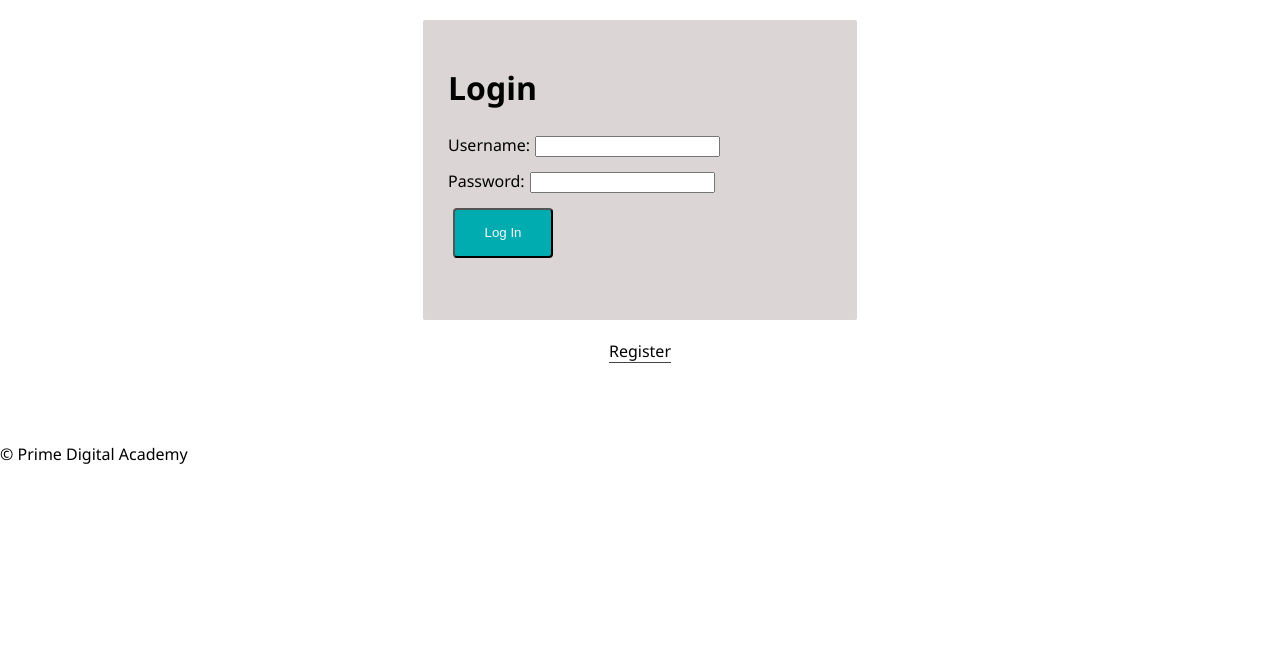
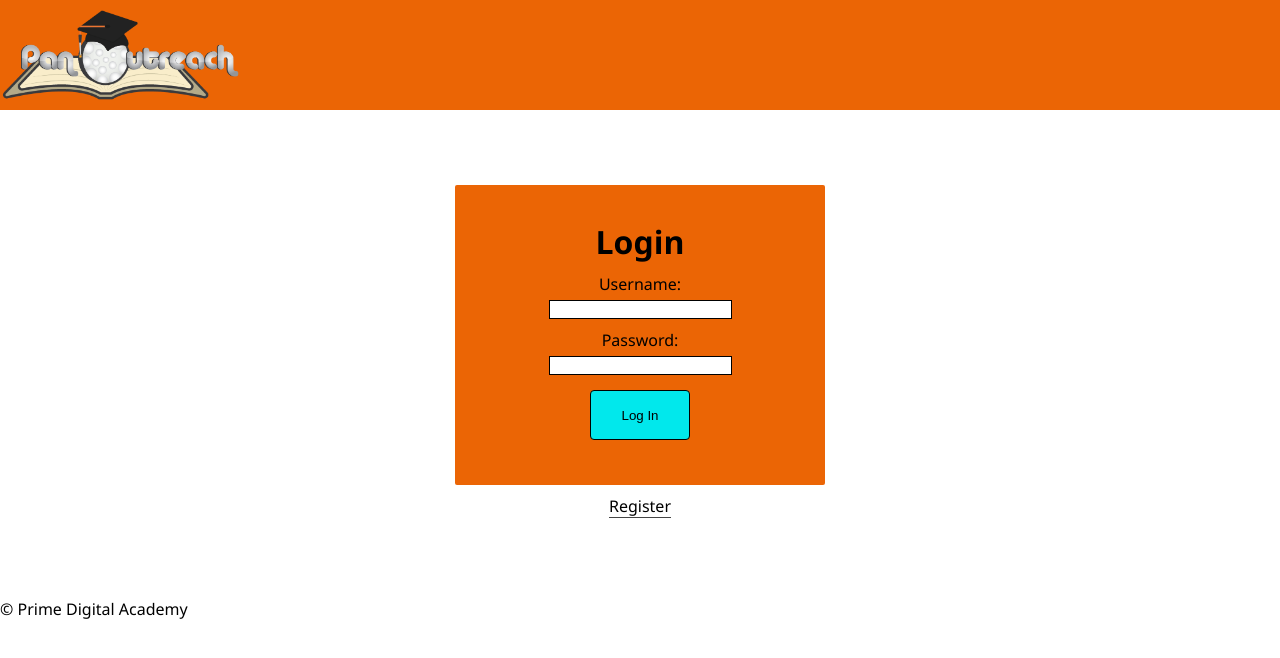
Before and after one commit to sundrata/pan-outreach-project, a React app: page /#/home in a window 1280 px wide. Built offline with nearby package versions, Linux system fonts and the light colour scheme; no server answers.

Commit message:
login page setup

```diff
--- a/src/components/App/App.css
+++ b/src/components/App/App.css
@@ -9,33 +9,51 @@ body {
 }
 
 form {
-    background-color: #dbd5d5;
-    width: 30%;
+    background-color: #eb6505;
+    width: 25%;
     height: 250px;
-    margin: 20px auto;
+    margin: 75px auto 10px;
     padding: 25px;
     border-radius: 2px;
+    text-align: center;
 }
 
+#formTitle{
+    margin: 10px;
+}
 input {
     margin: 5px;
     margin-bottom: 10px;
+    border: 1px black solid;
 }
 
 .log-in, .log-out, .register {
-  background-color: #00acb0;
+  background-color: #01e8ec;
   border-radius: 4px;
-  color: #f8f8f8;
+  color: black;
   min-height: 50px;
   min-width: 100px;
   outline:0;
   cursor: pointer;
+  border: 1px black solid;
 }
 
 .log-in:hover, .log-out:hover, .register:hover {
   background-color: #008183;
 }
 
+.logo{
+    margin: 10px auto;
+    max-height: 90px;
+    border-radius: 1%;
+}
+
+.loginTitle{
+    text-align: left;
+    height: 110px;
+    width: 100%;
+    background-color: #eb6505;
+}
 /* This line makes the "Register" and "Login" buttons look like links */
 .link-button {
     background:none;
--- a/src/components/LoginPage/LoginPage.js
+++ b/src/components/LoginPage/LoginPage.js
@@ -1,6 +1,7 @@
 import React, { Component } from 'react';
 import { connect } from 'react-redux';
 
+const panlogo = require('./panlogo.png')
 class LoginPage extends Component {
   state = {
     username: '',
@@ -32,6 +33,7 @@ class LoginPage extends Component {
   render() {
     return (
       <div>
+        <div className="loginTitle"><img className="logo" src={panlogo}/></div>
         {this.props.errors.loginMessage && (
           <h2
             className="alert"
@@ -41,10 +43,10 @@ class LoginPage extends Component {
           </h2>
         )}
         <form onSubmit={this.login}>
-          <h1>Login</h1>
+          <h1 id="formTitle">Login</h1>
           <div>
             <label htmlFor="username">
-              Username:
+              Username:<br></br>
               <input
                 type="text"
                 name="username"
@@ -55,7 +57,7 @@ class LoginPage extends Component {
           </div>
           <div>
             <label htmlFor="password">
-              Password:
+              Password:<br></br>
               <input
                 type="password"
                 name="password"
@@ -74,6 +76,7 @@ class LoginPage extends Component {
           </div>
         </form>
         <center>
+          {/* this register button will be deleted but is necessary for first account setup */}
           <button
             type="button"
             className="link-button"
```
Also changed, not shown: src/components/LoginPage/panlogo.png (added).
